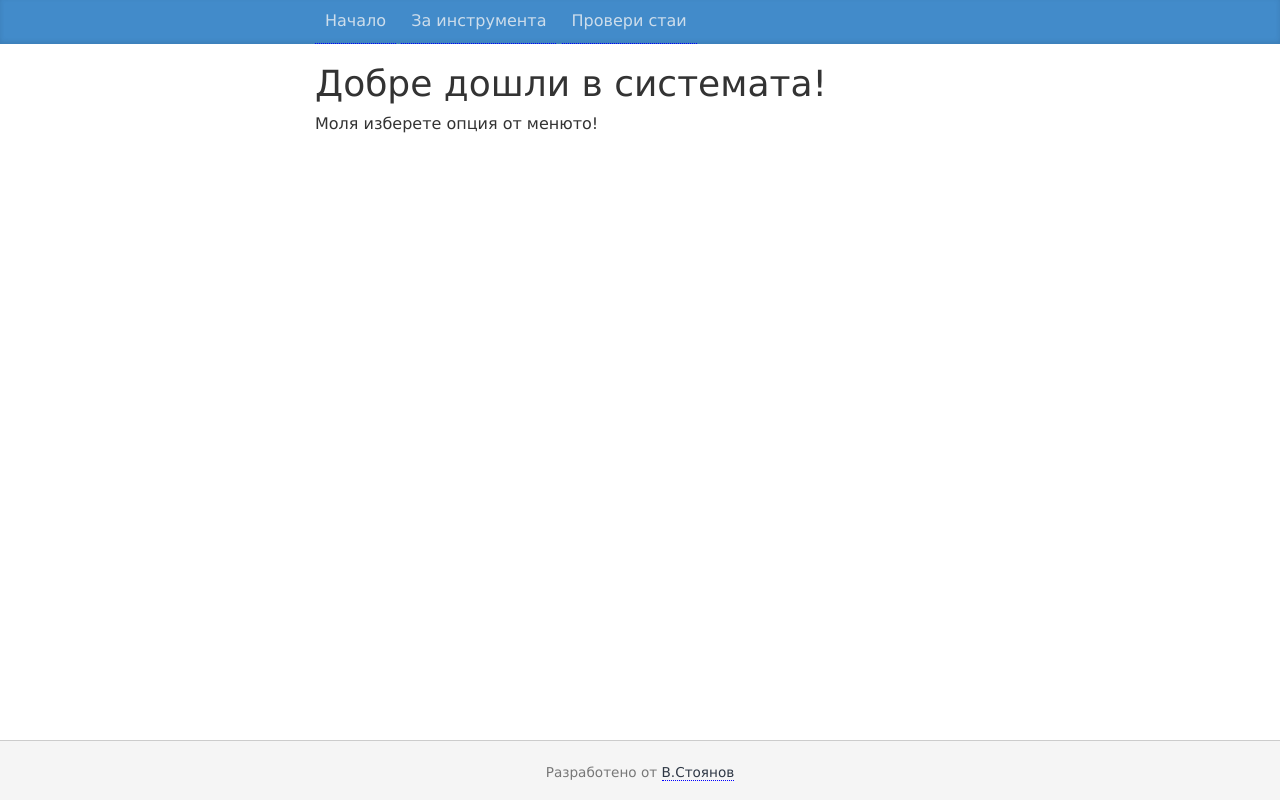
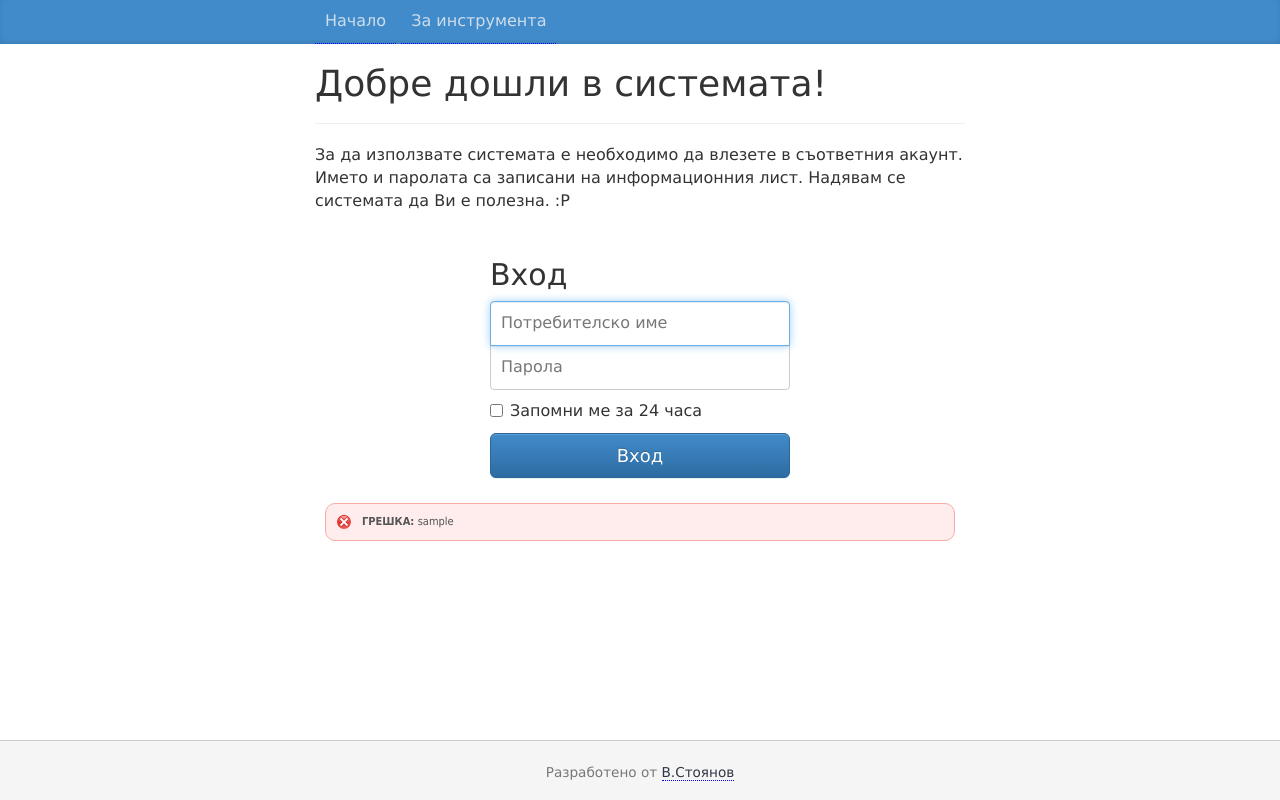
Before and after one commit to st0yanov/HotelSkica, a Django app: template templates/KPSApp/index.html in a window 1280 px wide. Run offline with Django 3.2, Linux system fonts and the light colour scheme; the template is opened without the code that fills it: most values are stand-ins (such as "Sample title", 1, 10 or a date in 2020); parts of the project's set-up code (start-up, migrations or seed data) failed here and were passed over; some libraries are stand-ins or nearby versions.

Commit message:
Update GUI + login

```diff
--- /dev/null
+++ b/static/css/alert-box.css
@@ -0,0 +1,32 @@
+.alert-box {
+    color:#555;
+    border-radius:10px;
+    font-family:Tahoma,Geneva,Arial,sans-serif;font-size:11px;
+    padding:10px 36px;
+    margin:10px;
+}
+
+.alert-box span {
+    font-weight:bold;
+    text-transform:uppercase;
+}
+
+.error {
+    background:#ffecec url('../images/error.png') no-repeat 10px 50%;
+    border:1px solid #f5aca6;
+}
+
+.success {
+    background:#e9ffd9 url('../images/success.png') no-repeat 10px 50%;
+    border:1px solid #a6ca8a;
+}
+
+.warning {
+    background:#fff8c4 url('../images/warning.png') no-repeat 10px 50%;
+    border:1px solid #f2c779;
+}
+
+.notice {
+    background:#e3f7fc url('../images/notice.png') no-repeat 10px 50%;
+    border:1px solid #8ed9f6;
+}
--- a/static/css/style.css
+++ b/static/css/style.css
@@ -82,3 +82,44 @@ a:hover {
     border-bottom: 5px solid;
     border-left: 5px solid transparent;
 }
+
+.form-signin {
+    max-width: 330px;
+    padding: 15px;
+    margin: 0 auto;
+}
+
+.form-signin .form-signin-heading,
+.form-signin .checkbox {
+    margin-bottom: 10px;
+}
+
+.form-signin .checkbox {
+    font-weight: normal;
+}
+
+.form-signin .form-control {
+    position: relative;
+    height: auto;
+    -webkit-box-sizing: border-box;
+    -moz-box-sizing: border-box;
+    box-sizing: border-box;
+    padding: 10px;
+    font-size: 16px;
+}
+
+.form-signin .form-control:focus {
+    z-index: 2;
+}
+
+.form-signin input[type="text"] {
+    margin-bottom: -1px;
+    border-bottom-right-radius: 0;
+    border-bottom-left-radius: 0;
+}
+
+.form-signin input[type="password"] {
+    margin-bottom: 10px;
+    border-top-left-radius: 0;
+    border-top-right-radius: 0;
+}
--- a/templates/KPSApp/about.html
+++ b/templates/KPSApp/about.html
@@ -2,6 +2,7 @@
 {% block title_block %}За инструмента{% endblock %}
 {% block container_block %}
     <h1>За инструмента:</h1>
+    <hr/>
     <p>Създадох този инструмент, тъй като ми омръзна да се взирам в скицата по няколко минути, за да мога да открия дадена стая.</p>
     <p>Защо да се блъскам, като може компютърът да го направи вместо мен?</p>
     <p>Инструментът позволява да въведете една или няколко стаи и той мигновенно ще Ви покаже къде се намират. Просто нали? :)</p>
--- a/templates/KPSApp/base.html
+++ b/templates/KPSApp/base.html
@@ -10,8 +10,7 @@
     <link rel="stylesheet" type="text/css" href="{% static "css/bootstrap.min.css" %}">
     <link rel="stylesheet" type="text/css" href="{% static "css/bootstrap-theme.min.css" %}">
     <link rel="stylesheet" type="text/css" href="{% static "css/style.css" %}">
-
-    <script type="text/javascript" src="{% static "js/bootstrap.min.js" %}"></script>
+    <link rel="stylesheet" type="text/css" href="{% static "css/alert-box.css" %}">
 </head>
 <body>
     <header>
@@ -20,7 +19,9 @@
                 <nav class="blog-nav">
                     <a class="blog-nav-item {% ifequal page "index" %}active{% endifequal %}" href="{% url 'KPS-index' %}">Начало</a>
                     <a class="blog-nav-item {% ifequal page "about" %}active{% endifequal %}" href="{% url 'KPS-about' %}">За инструмента</a>
-                    <a class="blog-nav-item {% ifequal page "check" %}active{% endifequal %}" href="{% url 'KPS-check' %}">Провери стаи</a>
+                    {% if request.session.is_logged %}
+                        <a class="blog-nav-item {% ifequal page "check" %}active{% endifequal %}" href="{% url 'KPS-check' %}">Провери стаи</a>
+                    {% endif %}
                 </nav>
             </div>
         </div>
@@ -37,5 +38,7 @@
             <p class="text-muted"><small>Разработено от <a href="https://www.facebook.com/Veskoyy">В.Стоянов</a></small></p>
         </div>
     </footer>
+
+    <script type="text/javascript" src="{% static "js/bootstrap.min.js" %}"></script>
 </body>
 </html>
--- a/templates/KPSApp/index.html
+++ b/templates/KPSApp/index.html
@@ -2,5 +2,43 @@
 {% block title_block %}Добре дошли в системата!{% endblock %}
 {% block container_block %}
     <h1>Добре дошли в системата!</h1>
-    <p>Моля изберете опция от менюто!</p>
+    <hr/>
+    {% if not request.session.is_logged %}
+        <p>За да използвате системата е необходимо да влезете в съответния акаунт. Името и паролата са записани на информационния лист. Надявам се системата да Ви е полезна. :P</p>
+        <form method="POST" action="{% url 'KPS-index' %}" role="form" class="form-signin">
+            {% csrf_token %}
+            <h2 class="form-signin-heading">Вход</h2>
+            <input type="text" name="username" autofocus="" required="" placeholder="Потребителско име" class="form-control" maxlength="32">
+            <input type="password" name="password" required="" placeholder="Парола" class="form-control" maxlength="32">
+            <div class="checkbox">
+                <label>
+                    <input type="checkbox" name="remember_me" value=""> Запомни ме за 24 часа
+                </label>
+            </div>
+            <input type="submit" name="submit" class="btn btn-lg btn-primary btn-block" value="Вход">
+        </form>
+        {% for field in form %}
+            {{ field.errors }}
+        {% endfor %}
+    {% else %}
+        <p>
+            Вашият акаунт: <strong>{{ request.session.username }}</strong><br>
+            Сесията ви изтича: <strong>
+                {% ifequal request.session.session_expiry 0 %}
+                    след затваряне на браузъра
+                {% else %}
+                    {{ request.session.session_expiry|date:"d.m.Y в H:i:s" }}
+                {% endifequal %}
+            </strong>
+        </p>
+    {% endif %}
+
+    {% if login_message %}
+        {% if request.session.is_logged %}
+            <div class="alert-box success"><span>ок: </span>{{ login_message }}</div>
+        {% else %}
+            <div class="alert-box error"><span>грешка: </span>{{ login_message }}</div>
+        {% endif %}
+    {% endif %}
+
 {% endblock %}
```
Also changed, not shown: HotelSkica/settings.py (+4 -4 lines), KPSApp/forms.py (+15 -0 lines), KPSApp/views.py (+28 -1 lines), db.sqlite3 (added), static/images/error.png (added), static/images/notice.png (added), static/images/success.png (added), static/images/warning.png (added), 3 other files.
